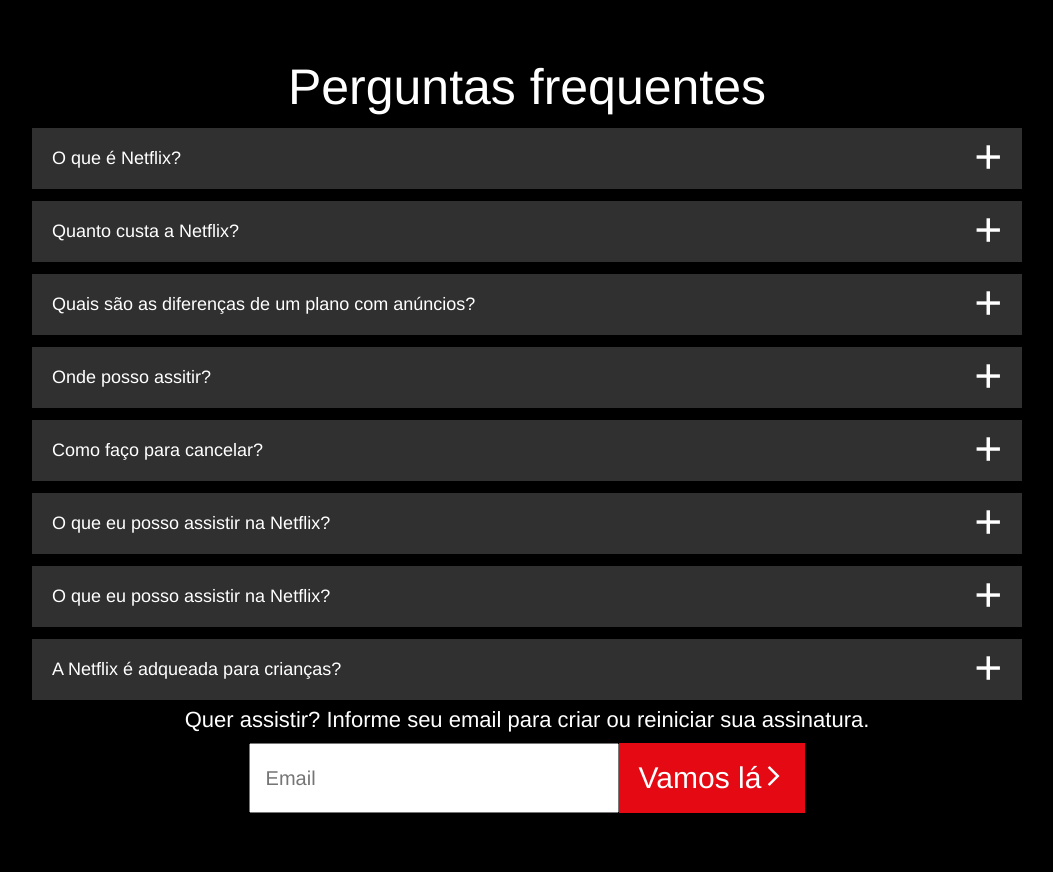
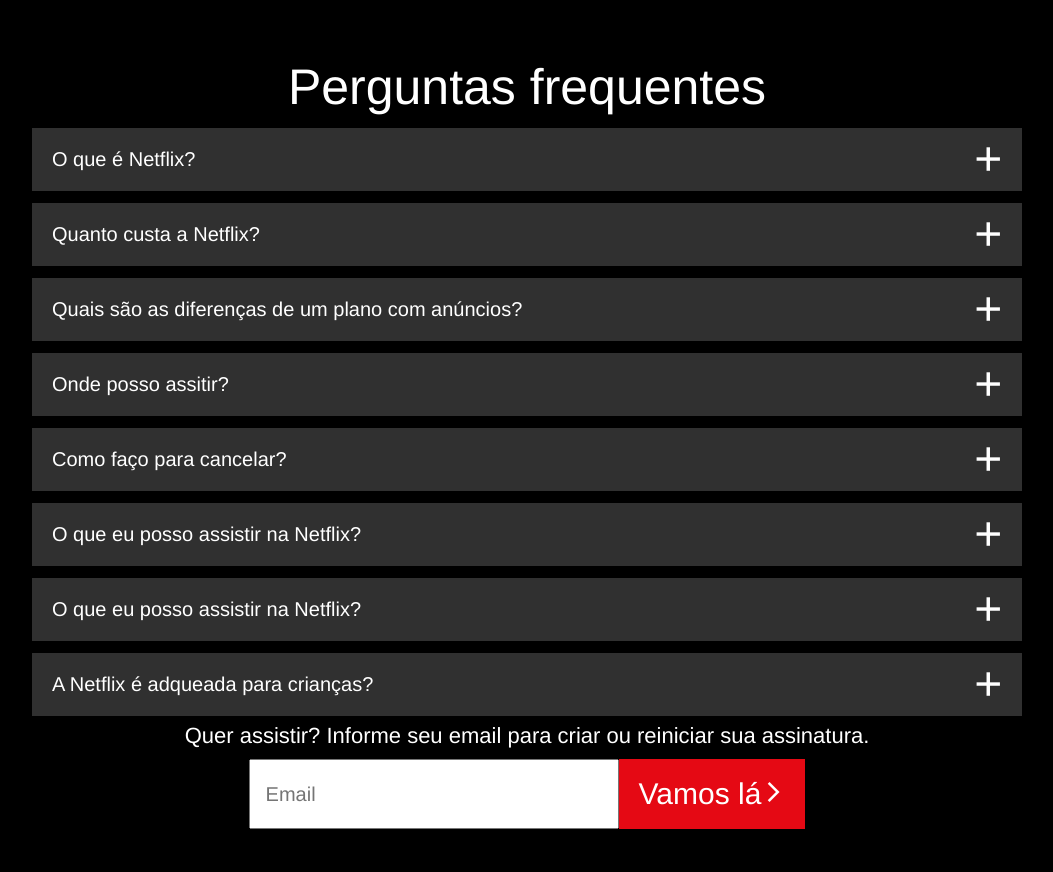
Before and after one commit to rebecaCaroba/cloneNetflix, a plain HTML site: page index.html in a window 1280 px wide. Shown: the part 3280-4152 px from the top of the page, without its empty margins (113-1166 px from the left). Drawn offline with nearby package versions, Linux system fonts and the light colour scheme.

Commit message:
initial commit

```diff
--- a/style.css
+++ b/style.css
@@ -385,6 +385,9 @@
     margin-bottom: 2px;
     cursor: pointer;
     position: relative;
+    text-align: left;
+    font-size: 20px;
+    max-width: 100%;
 }
 
 label::after {
@@ -410,6 +413,10 @@
     transition: max-height 0.5s, padding 0.5s;
 }
 
+.cont a {
+    color: #fff;
+}
+
 .question input[type="radio"]:checked + label + .cont {
     max-height: 600px;
     padding: 30px 20px;
```
